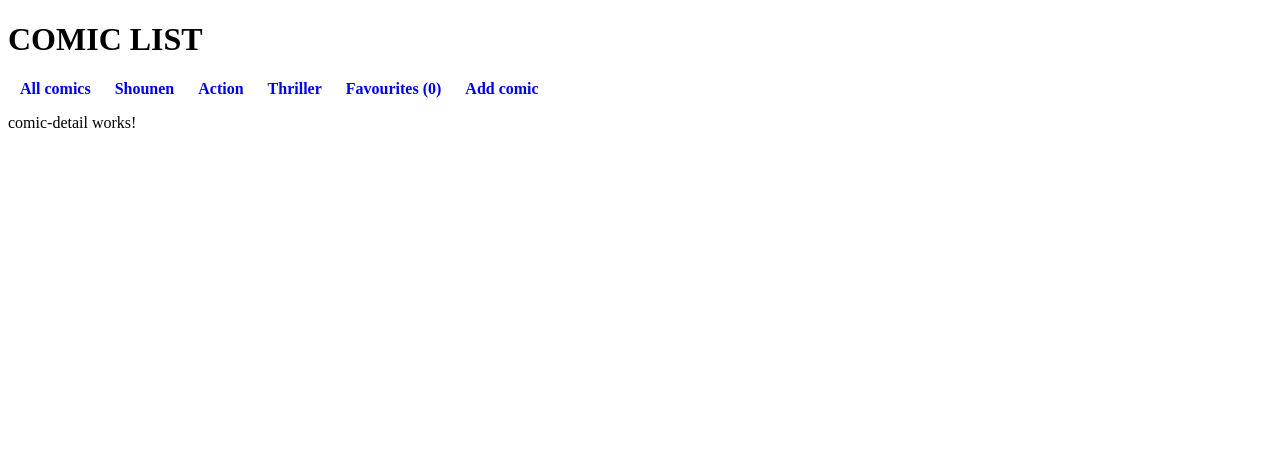
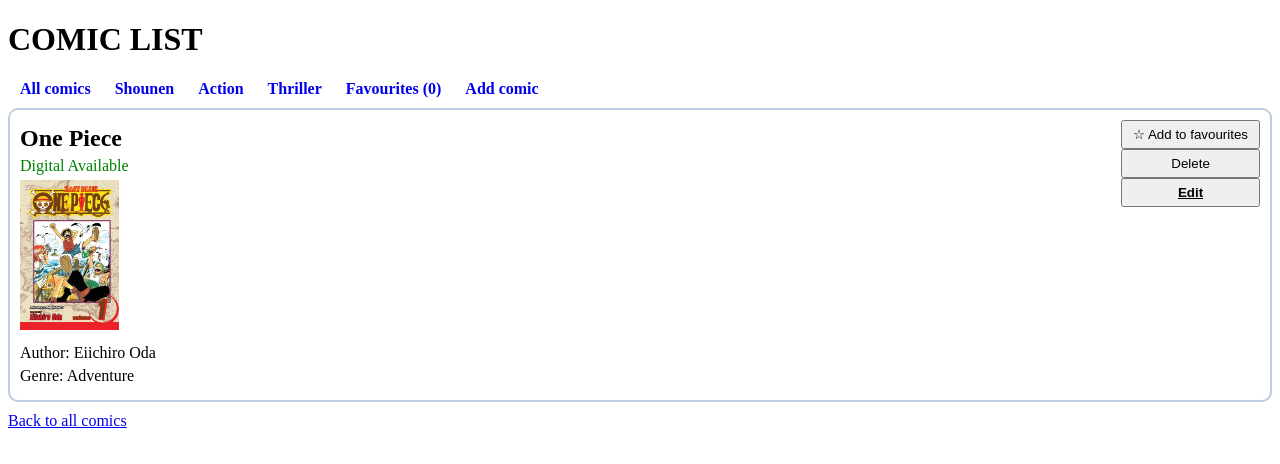
Before and after one commit to tph2026/T-P-Learning-AngularF26, an Angular app: page /edit/1 in a window 1280 px wide. Both pictures are taken after a click on the button "Save Changes". Shown: the top 464 px of the page. Built offline with nearby package versions, Linux system fonts and the light colour scheme.

Commit message:
Added the Edit function to Form * Add Styles to Detail and Form Combponents * Modified Properties Types to support the Form submit * Modified List of pre-filled Comics to match new Types * Modified the Updated function to retain original images

```diff
--- a/src/app/comic-detail/comic-detail.css
+++ b/src/app/comic-detail/comic-detail.css
@@ -0,0 +1,53 @@
+.comic-detail {
+  border: solid 2px #0484;
+  --rd: 10px;
+  margin-top: var(--rd);
+  margin-bottom: var(--rd);
+  padding: var(--rd);
+  border-radius: var(--rd);
+  position: relative;
+}
+.comic-detail * {
+  margin-top:    5px;
+  margin-bottom: 5px;
+}
+.comic-detail > img {
+  max-height: 150px;
+}
+.comic-detail > .actions {
+  position: absolute;
+  top: 10px;
+  right: 10px;
+  margin: 0px !important;
+  display: flex;
+  flex-direction: column;
+}
+.comic-detail > .actions > * {
+  width: 100%;
+  height: 100%;
+  padding: 5px 10px;
+  margin: 0px !important;
+}
+.edit-btn {
+  font-weight: bolder;
+  text-decoration: underline;
+}
+.edit-btn > a {
+  display: none;
+}
+
+/* property specific styling */
+.availability.print {
+  color: red;
+  font-weight: 800;
+}
+.availability.digital {
+  color: green;
+}
+.hiatus.true {
+  color: red;
+  font-weight: 800;
+}
+.hiatus {
+  color: green;
+}
--- a/src/app/comic-detail/comic-detail.html
+++ b/src/app/comic-detail/comic-detail.html
@@ -1 +1,36 @@
-<p>comic-detail works!</p>
+@if (comic(); as c) {
+  <article class="comic-detail">
+    <h2>{{ c.title }}</h2>
+    <div class="actions">
+      <button class="favourite-btn" (click)="comicService.toggleFavourite(c.id)">
+        {{ comicService.isFavourite(c.id) ? '★ Remove from favourites' : '☆ Add to favourites' }}
+      </button>
+      <button class="delete-btn" (click)="onDelete(c.id)">Delete</button>
+      <button class="edit-btn" onclick="this.querySelector('a').click()">Edit
+        <!-- make button click the link -->
+        <a [routerLink]="['/edit', c.id]">Edit</a>
+      </button>
+    </div>
+
+    <!-- ALTERNATIVE INFO DISPLAY -->
+    @switch (c.digitalAvailable) {
+      @case (true) { <span class="availability digital">Digital Available</span> }
+      @case (false) { <span class="availability print">Print Only</span> }
+      @default { <span class="availability">No comic print available</span> }
+    }
+
+    @if (c.image) {
+      <br>
+      <img [src]="c.image" alt="cover"/>
+    }
+    <p>Author: {{ c.author}}</p>
+    <p>Genre: {{ c.genre }}</p>
+  </article>
+
+  <a routerLink="/comics">Back to all comics</a>
+} @else {
+  <!-- This is not the 404 page. The URL matched a route, comics/:id,
+       but there is no data for that id. The ** route is only for URLs that match no route at all. -->
+  <p>No comic with id {{ id() }}.</p>
+  <a routerLink="/comics">Back to all comics</a>
+}
--- a/src/app/comic-detail/comic-detail.ts
+++ b/src/app/comic-detail/comic-detail.ts
@@ -1,6 +1,7 @@
 import { Component, computed, inject, input } from '@angular/core';
 import { Router, RouterLink } from '@angular/router';
-import {ComicService} from '../services/comic-service';
+import { ComicService } from '../services/comic-service';
+import {ComicListItem} from '../comic-list-item/comic-list-item';
 
 @Component({
   imports: [RouterLink],
@@ -14,9 +15,7 @@ export class ComicDetail {
 
   id = input.required<string>();
 
-  protected comic = computed(() => {
-    this.comicService.getById(Number(this.id()));
-  });
+  protected comic = computed(() => this.comicService.getById(Number(this.id())));
 
   protected onDelete(id: number): void {
     this.comicService.removeComic(id);
--- a/src/app/comic-form/comic-form.css
+++ b/src/app/comic-form/comic-form.css
@@ -1,3 +1,22 @@
 .error {
   color: #f00;
 }
+.comic-form {
+  border: solid 2px #0484;
+  --rd: 10px;
+  margin-top: var(--rd);
+  margin-bottom: var(--rd);
+  padding: var(--rd);
+  border-radius: var(--rd);
+  position: relative;
+}
+.comic-form * {
+  margin-top:    5px;
+  margin-bottom: 5px;
+}
+.comic-form > img {
+  max-height: 150px;
+}
+.comic-form > button {
+  padding: 5px 10px;
+}
--- a/src/app/comic-form/comic-form.html
+++ b/src/app/comic-form/comic-form.html
@@ -23,12 +23,12 @@
       <option value="Action">Action</option>
     </select>
   </label>
-
+  <br>
   <label class="checkbox">
     <input type="checkbox" formControlName="isOnHiatus" />
     On Hiatus
   </label>
-
+  <br>
   <button type="submit" [disabled]="comicForm.invalid">
     {{ isEditMode() ? 'Save Changes' : 'Add Comic' }}
   </button>
--- a/src/app/comic-form/comic-form.ts
+++ b/src/app/comic-form/comic-form.ts
@@ -14,7 +14,7 @@ export class ComicForm {
   private comicService = inject(ComicService);
   private router = inject(Router);
 
-  // Filled from the :id route parameter on /edit/:id by withComponentInputBinding().
+  // Filled from the :id route parameter on /edit/:id by withComponentInputBinding() in app.config.ts
   // On /add there is no :id, so the input stays undefined and the form is in add mode.
   id = input<string>();
 
@@ -24,8 +24,8 @@ export class ComicForm {
   // and getRawValue() is typed without null.
   protected comicForm = this.fb.nonNullable.group({
     title: ['', [Validators.required, Validators.minLength(2)]],
-    author: [[''], Validators.required],
-    genre: [['Shounen']],
+    author: ['', Validators.required],
+    genre: ['Shounen'],
     digitalAvailable: [true],
     printAvailable: [true],
     isOnHiatus: [false],
--- a/src/app/comic-list-item/comic-list-item.css
+++ b/src/app/comic-list-item/comic-list-item.css
@@ -8,7 +8,7 @@
   border-radius: var(--rd);
   position: relative;
 }
-.buttons {
+.comic-card > .buttons {
   position: absolute;
   top: 10px;
   right: 10px;
@@ -16,7 +16,7 @@
   display: flex;
   flex-direction: column;
 }
-.buttons > * {
+.comic-card > .buttons > * {
   width: 100%;
   height: 100%;
   padding: 5px 10px;
--- a/src/app/comic-list-item/comic-list-item.html
+++ b/src/app/comic-list-item/comic-list-item.html
@@ -2,8 +2,8 @@
   <h2>{{ comic().title }}</h2>
 
   <div class="buttons">
-    <button class="favourite-btn" (click)="onFavouriteClick($event)">Favourite</button>
-    <button class="delete-btn" (click)="onDeleteClick($event)">Delete</button>
+<!--    <button class="favourite-btn" (click)="onFavouriteClick($event)">Favourite</button>-->
+<!--    <button class="delete-btn" (click)="onDeleteClick($event)">Delete</button>-->
     <!-- The array form builds the URL from segments: ['/comics', 3] becomes /comics/3. -->
     <a class="details-link" [routerLink]="['/comics', comic().id]" (click)="$event.stopPropagation()">View details</a>
   </div>
@@ -25,8 +25,8 @@
 
   <!-- TOGGLE SECTION -->
   @if (this.expanded) {
-    <p>Author: {{ comic().author.join(' | ') }}</p>
-    <p>Genre: {{ comic().genre.join(' | ') }}</p>
+    <p>Author: {{ comic().author }}</p>
+    <p>Genre: {{ comic().genre }}</p>
   } @else { <p style="color: #8888;"> Show more... </p> }
 
 
--- a/src/app/services/comic-service.ts
+++ b/src/app/services/comic-service.ts
@@ -13,8 +13,8 @@ export class ComicService {
     {
       id: 1,
       title: 'One Piece',
-      author: ['Eiichiro Oda'],
-      genre: ['Adventure', 'Action'],
+      author: 'Eiichiro Oda',
+      genre: 'Adventure',
       digitalAvailable: true,
       printAvailable: true,
       isOnHiatus: false,
@@ -23,8 +23,8 @@ export class ComicService {
     {
       id: 2,
       title: 'Naruto ',
-      author: ['Masashi Kishimoto'],
-      genre: ['Ninja', 'Shounen'],
+      author: 'Masashi Kishimoto',
+      genre: 'Shounen',
       digitalAvailable: true,
       printAvailable: true,
       isOnHiatus: false,
@@ -33,8 +33,8 @@ export class ComicService {
     {
       id: 3,
       title: 'Hunter x Hunter',
-      author: ['Yoshihiro Togashi'],
-      genre: ['Action', 'Shounen'],
+      author: 'Yoshihiro Togashi',
+      genre: 'Shounen',
       digitalAvailable: true,
       printAvailable: true,
       isOnHiatus: true,
@@ -43,8 +43,8 @@ export class ComicService {
     {
       id: 4,
       title: 'Dragon Ball',
-      author: ['Akira Toriyama'],
-      genre: ['Adventure', 'Shounen'],
+      author: 'Akira Toriyama',
+      genre: 'Adventure',
       digitalAvailable: true,
       printAvailable: true,
       isOnHiatus: false,
@@ -53,8 +53,8 @@ export class ComicService {
     {
       id: 5,
       title: 'Death Note',
-      author: ['Tsugumi Ohba', 'Takeshi Obata'],
-      genre: ['Thriller', 'Detective'],
+      author: 'Takeshi Obata',
+      genre: 'Thriller',
       digitalAvailable: false,
       printAvailable: false,
       isOnHiatus: false,
@@ -63,8 +63,8 @@ export class ComicService {
     {
       id: 6,
       title: 'One-Punch Man',
-      author: ['One', 'Yusuke Murata'],
-      genre: ['Action', 'Comedy'],
+      author: 'One & Yusuke Murata',
+      genre: 'Action',
       digitalAvailable: true,
       printAvailable: true,
       isOnHiatus: false,
@@ -108,14 +108,27 @@ export class ComicService {
       this.removedComics.update((list) => list.filter(i => i.id !== removed.id));
     }
   }
-
   addComic(c: Comic): void {
     this.comics.update((list) => [...list, c]);
+  }
+  toggleFavourite(id: number): void {
+    this.favouriteIds.update((ids) =>
+      ids.includes(id) ? ids.filter((existing) => existing !== id) : [...ids, id],
+    );
+  }
+  isFavourite(id: number): boolean {
+    return this.favouriteIds().includes(id);
   }
 
   // map() builds a new array, so the signal sees a new reference and notifies its readers.
   updateComic(updated: Comic): void {
-    this.comics.update((list) => list.map((c) => (c.id === updated.id ? updated : c)));
+    this.comics.update((list) => list.map((c) => {
+      if (c.id === updated.id) {
+        return { ...updated, image: c.image }; // Keep image the same
+      } else {
+        return c;
+      }
+    }));
   }
   removeComic(id: number): void {
     /* add the comic to the removed list */
--- a/src/app/shared/models/comic.ts
+++ b/src/app/shared/models/comic.ts
@@ -1,8 +1,8 @@
 export interface Comic {
   id: number;
   title: string;
-  author: string[];
-  genre: string[];
+  author: string; // change to string instead to accommodate form type
+  genre: string; // change to string instead to accommodate form type
   digitalAvailable: boolean;
   printAvailable: boolean;
   // printAvailable: boolean | number; // remove union type due to error in comic-form.ts FormBuilder object
```
Also changed, not shown: src/app/services/mock-comic-service.ts (+4 -4 lines).
